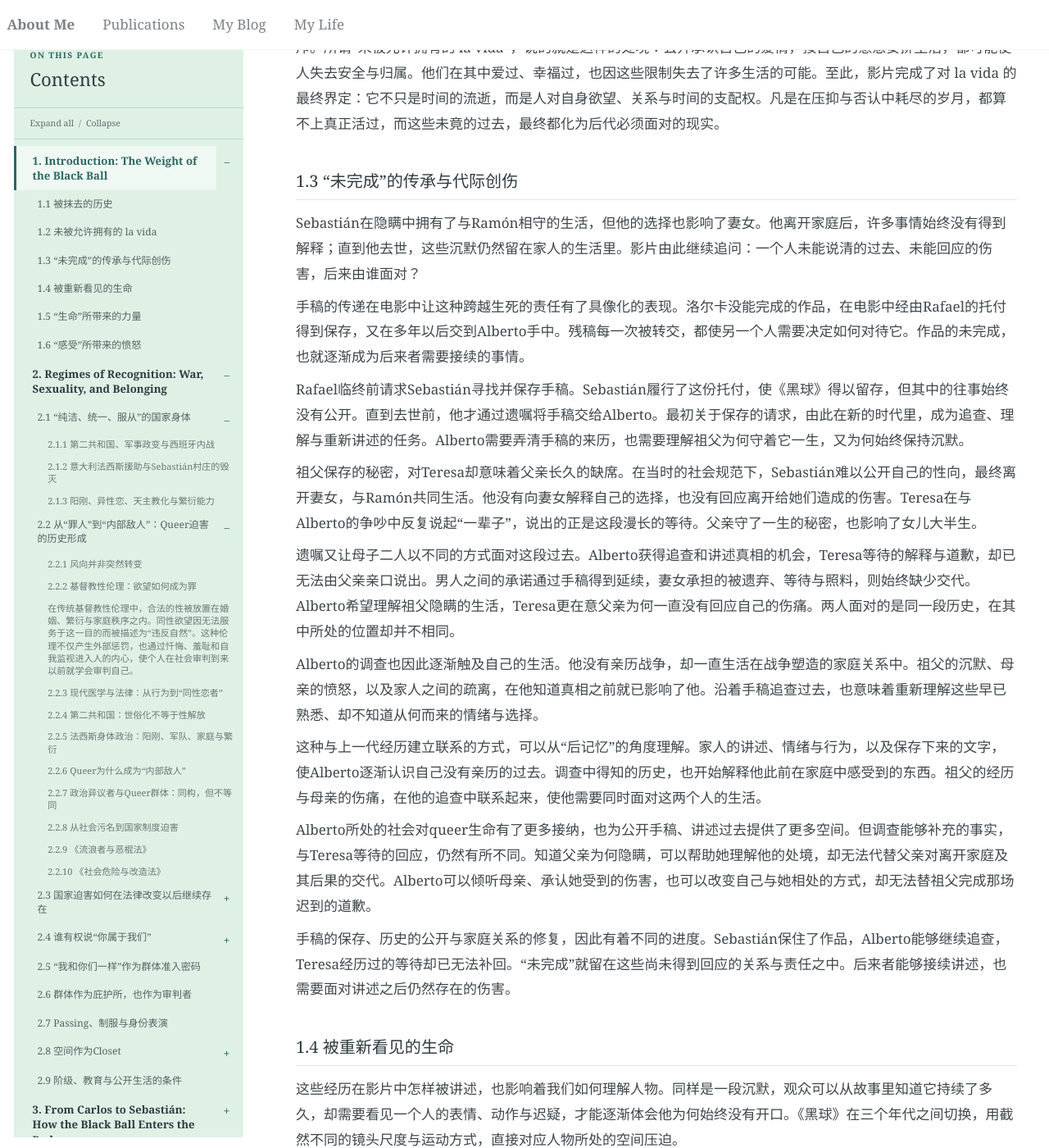
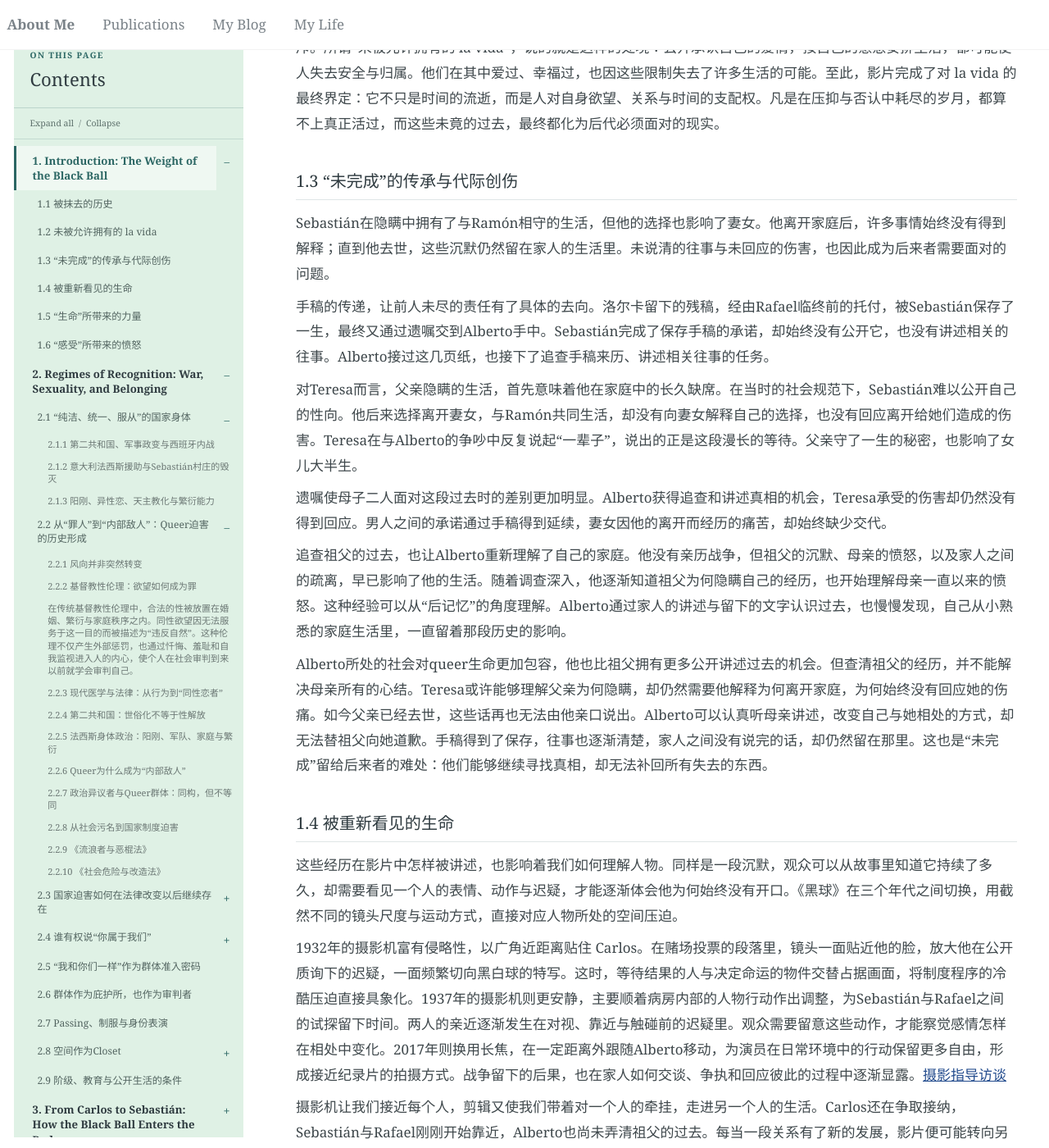
Before and after one commit to Cathylixi/Cathylixi.github.io, a Jekyll site: the page built from _posts/2026-11-10-la-bola-negra-review.md, in a window 1280 px wide and 1400 px high, scrolled down 4330 px. Shown: the whole window at 82% size. Built offline with Jekyll 4.4.1, drawn with Linux system fonts in a browser that asks for light colours; nearby versions of some CDN libraries.

Commit message:
Publish La Bola Negra from Google Docs

```diff
--- a/_posts/2026-11-10-la-bola-negra-review.md
+++ b/_posts/2026-11-10-la-bola-negra-review.md
@@ -84,23 +84,17 @@
 
 ### 1.3 “未完成”的传承与代际创伤
 
-Sebastián在隐瞒中拥有了与Ramón相守的生活，但他的选择也影响了妻女。他离开家庭后，许多事情始终没有得到解释；直到他去世，这些沉默仍然留在家人的生活里。影片由此继续追问：一个人未能说清的过去、未能回应的伤害，后来由谁面对？
+Sebastián在隐瞒中拥有了与Ramón相守的生活，但他的选择也影响了妻女。他离开家庭后，许多事情始终没有得到解释；直到他去世，这些沉默仍然留在家人的生活里。未说清的往事与未回应的伤害，也因此成为后来者需要面对的问题。
 
-手稿的传递在电影中让这种跨越生死的责任有了具像化的表现。洛尔卡没能完成的作品，在电影中经由Rafael的托付得到保存，又在多年以后交到Alberto手中。残稿每一次被转交，都使另一个人需要决定如何对待它。作品的未完成，也就逐渐成为后来者需要接续的事情。
+手稿的传递，让前人未尽的责任有了具体的去向。洛尔卡留下的残稿，经由Rafael临终前的托付，被Sebastián保存了一生，最终又通过遗嘱交到Alberto手中。Sebastián完成了保存手稿的承诺，却始终没有公开它，也没有讲述相关的往事。Alberto接过这几页纸，也接下了追查手稿来历、讲述相关往事的任务。
 
-Rafael临终前请求Sebastián寻找并保存手稿。Sebastián履行了这份托付，使《黑球》得以留存，但其中的往事始终没有公开。直到去世前，他才通过遗嘱将手稿交给Alberto。最初关于保存的请求，由此在新的时代里，成为追查、理解与重新讲述的任务。Alberto需要弄清手稿的来历，也需要理解祖父为何守着它一生，又为何始终保持沉默。
+对Teresa而言，父亲隐瞒的生活，首先意味着他在家庭中的长久缺席。在当时的社会规范下，Sebastián难以公开自己的性向。他后来选择离开妻女，与Ramón共同生活，却没有向妻女解释自己的选择，也没有回应离开给她们造成的伤害。Teresa在与Alberto的争吵中反复说起“一辈子”，说出的正是这段漫长的等待。父亲守了一生的秘密，也影响了女儿大半生。
 
-祖父保存的秘密，对Teresa却意味着父亲长久的缺席。在当时的社会规范下，Sebastián难以公开自己的性向，最终离开妻女，与Ramón共同生活。他没有向妻女解释自己的选择，也没有回应离开给她们造成的伤害。Teresa在与Alberto的争吵中反复说起“一辈子”，说出的正是这段漫长的等待。父亲守了一生的秘密，也影响了女儿大半生。
+遗嘱使母子二人面对这段过去时的差别更加明显。Alberto获得追查和讲述真相的机会，Teresa承受的伤害却仍然没有得到回应。男人之间的承诺通过手稿得到延续，妻女因他的离开而经历的痛苦，却始终缺少交代。
 
-遗嘱又让母子二人以不同的方式面对这段过去。Alberto获得追查和讲述真相的机会，Teresa等待的解释与道歉，却已无法由父亲亲口说出。男人之间的承诺通过手稿得到延续，妻女承担的被遗弃、等待与照料，则始终缺少交代。Alberto希望理解祖父隐瞒的生活，Teresa更在意父亲为何一直没有回应自己的伤痛。两人面对的是同一段历史，在其中所处的位置却并不相同。
+追查祖父的过去，也让Alberto重新理解了自己的家庭。他没有亲历战争，但祖父的沉默、母亲的愤怒，以及家人之间的疏离，早已影响了他的生活。随着调查深入，他逐渐知道祖父为何隐瞒自己的经历，也开始理解母亲一直以来的愤怒。这种经验可以从“后记忆”的角度理解。Alberto通过家人的讲述与留下的文字认识过去，也慢慢发现，自己从小熟悉的家庭生活里，一直留着那段历史的影响。
 
-Alberto的调查也因此逐渐触及自己的生活。他没有亲历战争，却一直生活在战争塑造的家庭关系中。祖父的沉默、母亲的愤怒，以及家人之间的疏离，在他知道真相之前就已影响了他。沿着手稿追查过去，也意味着重新理解这些早已熟悉、却不知道从何而来的情绪与选择。
-
-这种与上一代经历建立联系的方式，可以从“后记忆”的角度理解。家人的讲述、情绪与行为，以及保存下来的文字，使Alberto逐渐认识自己没有亲历的过去。调查中得知的历史，也开始解释他此前在家庭中感受到的东西。祖父的经历与母亲的伤痛，在他的追查中联系起来，使他需要同时面对这两个人的生活。
-
-Alberto所处的社会对queer生命有了更多接纳，也为公开手稿、讲述过去提供了更多空间。但调查能够补充的事实，与Teresa等待的回应，仍然有所不同。知道父亲为何隐瞒，可以帮助她理解他的处境，却无法代替父亲对离开家庭及其后果的交代。Alberto可以倾听母亲、承认她受到的伤害，也可以改变自己与她相处的方式，却无法替祖父完成那场迟到的道歉。
-
-手稿的保存、历史的公开与家庭关系的修复，因此有着不同的进度。Sebastián保住了作品，Alberto能够继续追查，Teresa经历过的等待却已无法补回。“未完成”就留在这些尚未得到回应的关系与责任之中。后来者能够接续讲述，也需要面对讲述之后仍然存在的伤害。
+Alberto所处的社会对queer生命更加包容，他也比祖父拥有更多公开讲述过去的机会。但查清祖父的经历，并不能解决母亲所有的心结。Teresa或许能够理解父亲为何隐瞒，却仍然需要他解释为何离开家庭，为何始终没有回应她的伤痛。如今父亲已经去世，这些话再也无法由他亲口说出。Alberto可以认真听母亲讲述，改变自己与她相处的方式，却无法替祖父向她道歉。手稿得到了保存，往事也逐渐清楚，家人之间没有说完的话，却仍然留在那里。这也是“未完成”留给后来者的难处：他们能够继续寻找真相，却无法补回所有失去的东西。
 
 ### 1.4 被重新看见的生命
 
```
